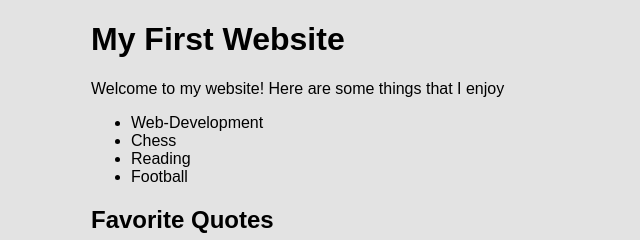
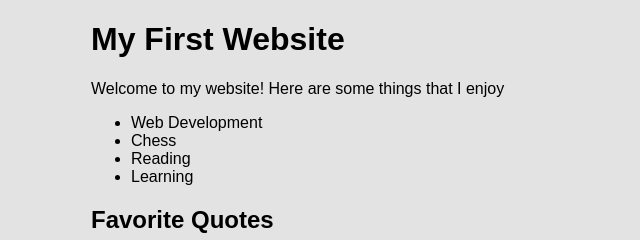
Before and after one commit to Joe0405/Html, a plain HTML site: page index.html in a window 1280 px wide. Shown: the top 240 px of the page, 299-939 px from the left. Drawn offline with Linux system fonts and the light colour scheme.

Commit message:
Modified to original

```diff
--- a/index.html
+++ b/index.html
@@ -13,10 +13,10 @@
 
 	    </p>
 	    <ul>
-	    	<li>Web-Development</li>
+	    	<li>Web Development</li>
 	    	<li>Chess</li>
 	    	<li>Reading</li>
-	    	<li>Football</li>
+	    	<li>Learning</li>
 
 	    </ul>
 	    <h2>Favorite Quotes</h2>
```
